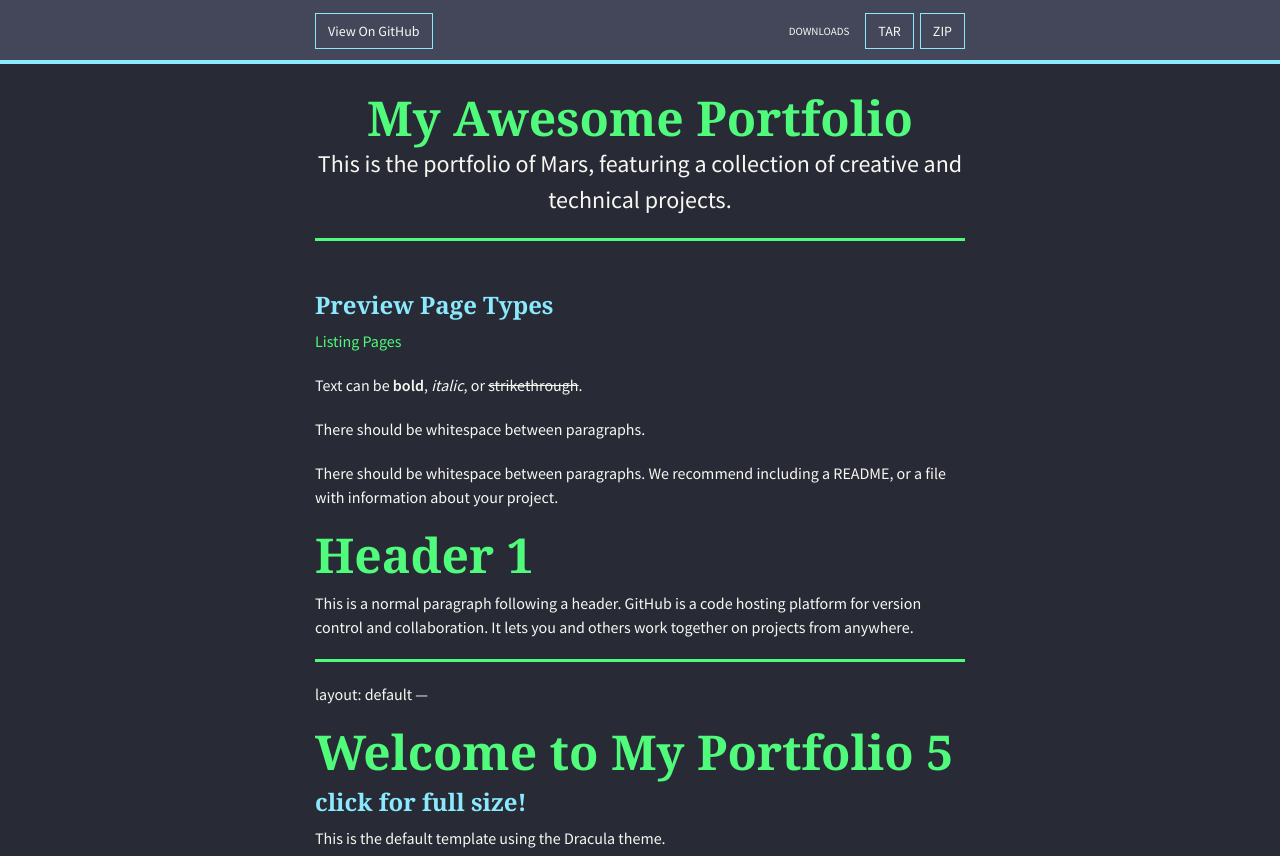
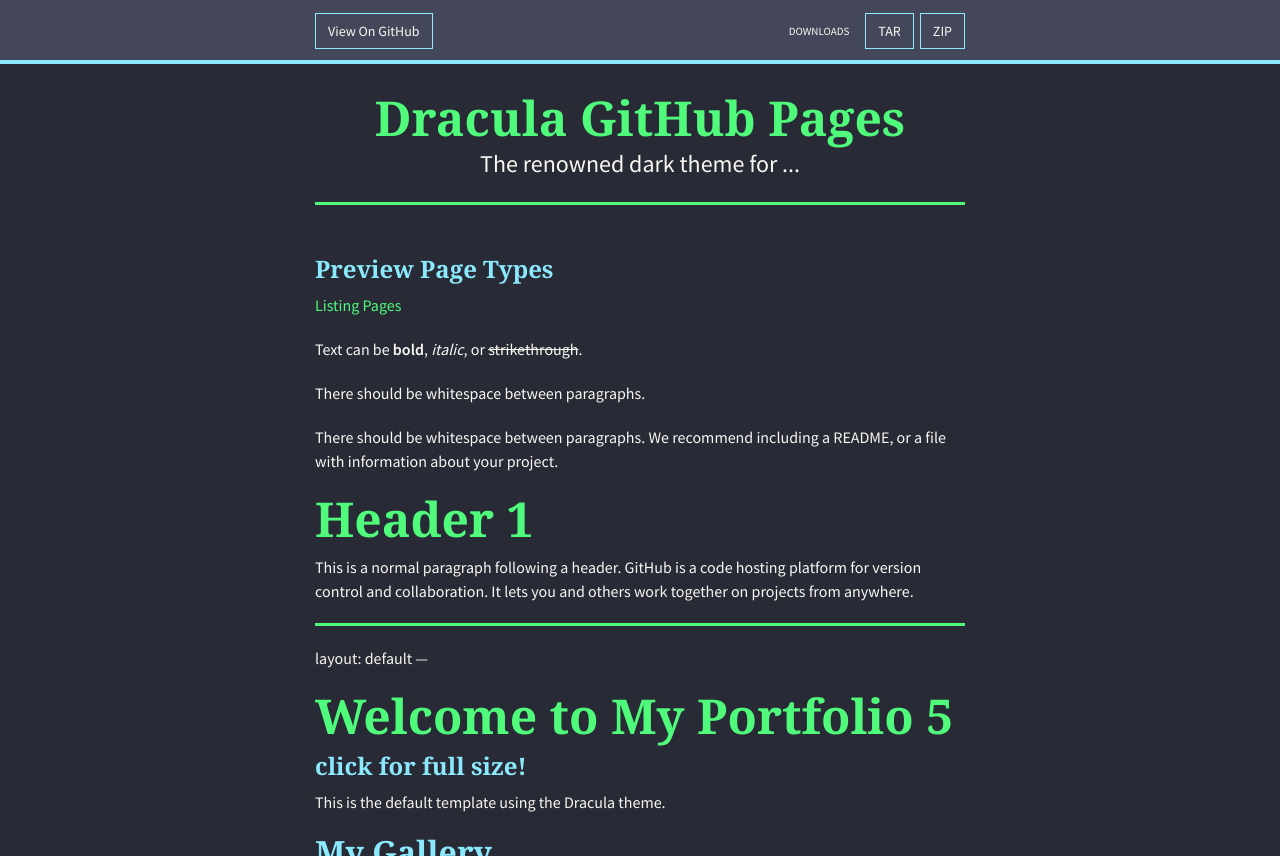
Before and after one commit to SmoothOperator/smoothoperator.github.io, a Jekyll site: the page built from index.md, in a window 1280 px wide and 900 px high, cut to the strip 0-856 px from the top of the window. Built offline with Jekyll 4.4.1, drawn with Linux system fonts in a browser that asks for light colours; nearby versions of some CDN libraries; our own code applies the rules of GitHub Pages for plain Markdown files; some of the changed text lies outside the part shown.

Commit message:
Update _config.yml

```diff
--- a/_config.yml
+++ b/_config.yml
@@ -1,19 +1,19 @@
 # SEO Values
-title: My Awesome Portfolio
-tagline: Showcasing my best projects and designs
-description: This is the portfolio of Mars, featuring a collection of creative and technical projects.
-url: https://smoothoperator.github.io/
-twitter: https://twitter.com/your_twitter_handle
+title: Dracula GitHub Pages
+tagline: The renowned dark theme for ...
+description: The renowned dark theme for ...
+url: https://dracula.github.io/gh-pages/
+twitter: https://twitter.com/zenorocha
 logo: https://draculatheme.com/static/icons/pack-1/045-dracula.svg
 
 # Google Analytics ID
-google_analytics: UA-XXXXXXXXX-X
+google_analytics:
 
 # GitHub Values
 github:
-  owner_name: SmoothOperator
-  owner_url: https://github.com/SmoothOperator
-  repository_url: https://github.com/SmoothOperator/smoothoperator.github.io
+  owner_name: Dracula
+  owner_url: https://github.com/dracula
+  repository_url: https://github.com/dracula/gh-pages
 
 show_downloads: true
 show_header: true
```
